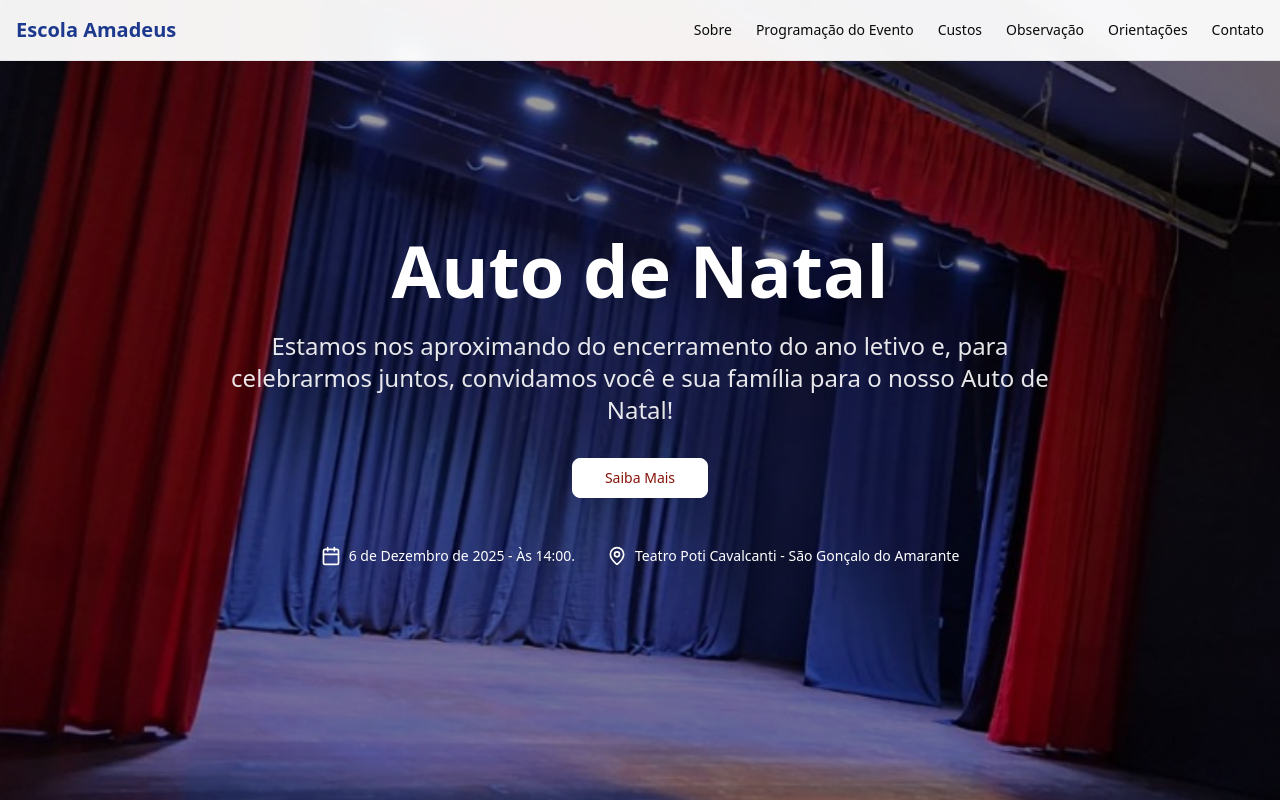
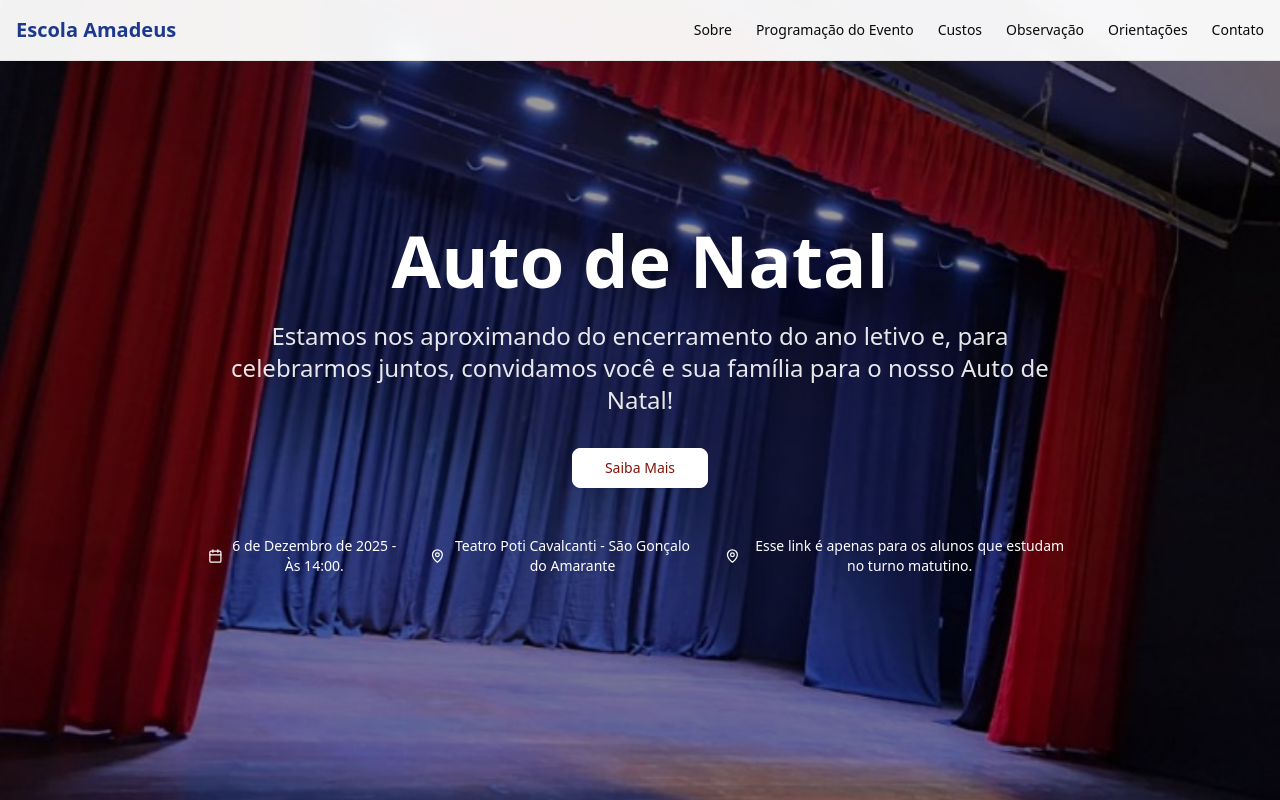
Before and after one commit to pedrologapp/amadeus2025atodenatal1, a React (Vite) app: page / in a window 1280 px wide. Shown: the top 800 px of the page. Built offline with nearby package versions, Linux system fonts and the light colour scheme.

Commit message:
Update App.jsx

```diff
--- a/src/App.jsx
+++ b/src/App.jsx
@@ -319,6 +319,10 @@ function App() {
             <div className="flex items-center">
               <MapPin className="h-5 w-5 mr-2" />
               Teatro Poti Cavalcanti - São Gonçalo do Amarante
+            </div>
+			<div className="flex items-center">
+              <MapPin className="h-5 w-5 mr-2" />
+              Esse link é apenas para os alunos que estudam no turno matutino.
             </div>
           </div>
         </div>
```
